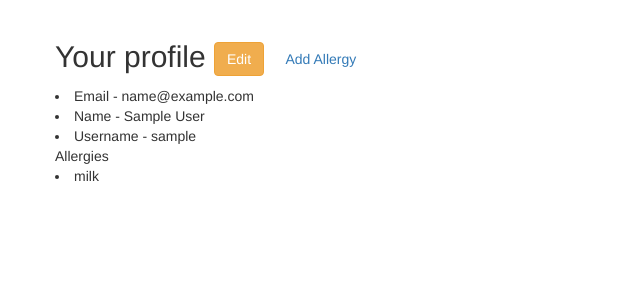
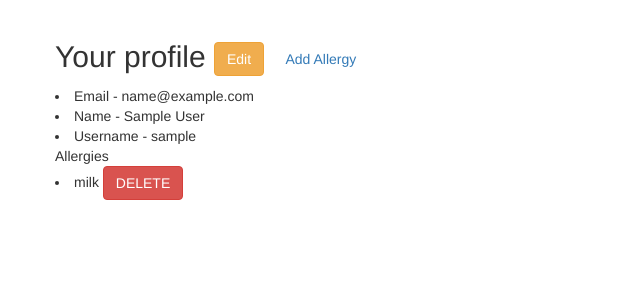
Before and after one commit to gawsk/CrockPot, a Flask app: page /user/ in a window 1280 px wide. Shown: the part 52-352 px from the top of the page, without its empty margins (0-640 px from the left). Run offline with Flask 2, Linux system fonts and the light colour scheme; a user stored in the database is signed in; data comes from the database, SQL or seed files in the repository; tables that the repository leaves empty hold one stand-in row (values such as "Sample post"); parts of the project's set-up code (start-up, migrations or seed data) failed here and were passed over; some libraries are stand-ins or nearby versions.

Commit message:
Ability to delete a User's Allergies

```diff
--- a/app/templates/recipe/view.html
+++ b/app/templates/recipe/view.html
@@ -33,7 +33,7 @@
             </a>
             <form action="{{ url_for('recipe.delete_ingredient') }}" method="post" style='display:inline;margin:0px;padding:0px;'>
               <input type="hidden" name ="recipe_id" value="{{ recipe.id }}" />
-              <button type="submit" name ="quantity_id" value="{{ ingredient.id }}" class="btn btn-danger">DELETE</button>
+              <button type="submit" name ="submit" value="submit" class="btn btn-danger">DELETE</button>
             </form>
             {{ ingredient.amount }} {{ ingredient.measurement_obj.name }} {{ ingredient.ingredient_obj.name }}
 
--- a/app/templates/user_management/view.html
+++ b/app/templates/user_management/view.html
@@ -23,7 +23,15 @@
     Allergies
     <ui>
       {% for allergy in var.user_obj.allergies %}
-        <li>{{ allergy.name }}</li>
+        <li>
+          {{ allergy.name }}
+          <form action="{{ url_for('user_mgmt.delete_allergy') }}" method="post" style='display:inline;margin:0px;padding:0px;'>
+            <input type="hidden" name ="allergy_id" value="{{ allergy.allergy_id }}" />
+            <button type="submit" name ="submit" class="btn btn-danger">DELETE</button>
+          </form>
+        </li>
+
+
       {% endfor %}
     </ui>
 
--- a/app/user_management/views.py
+++ b/app/user_management/views.py
@@ -1,12 +1,12 @@
 """ Views associated with user managemetn """
 
-from flask import render_template, request, redirect, url_for
+from flask import render_template, request, redirect, url_for, flash
 from flask_login import login_required
 from flask.ext.login import current_user
 
 from app.user_management import user_mgmt
 from app.user_management.forms import EditUserForm, AddAllergyForm
-from operations.core import user_modify, user_lookup, user_allergy_modify, allergy_lookup
+from operations.core import user_modify, user_lookup, user_allergy_modify, allergy_lookup, user_allergy_lookup
 from models.core.user_allergy import UserAllergy
 
 @user_mgmt.route('/user/')
@@ -47,3 +47,17 @@ def add_allergy():
             return redirect(url_for('user_mgmt.view'))
 
     return render_template('user_management/add_allergy.html', var={'form':form} )
+
+
+@user_mgmt.route('/user/delete_allergy', methods=['POST'])
+@login_required
+def delete_allergy():
+    """ Delete a specific recipe """
+    if request.method == 'POST':
+        allergy_id = request.form['allergy_id']
+        user_allergy_obj = user_allergy_lookup.by_user_allergy(current_user.id, allergy_id)
+        if user_allergy_obj:
+            user_allergy_modify.delete(user_allergy_obj)
+            flash("Successfully deleted Allergy")
+
+    return redirect(url_for('user_mgmt.view'))
--- a/operations/core/user_allergy_modify.py
+++ b/operations/core/user_allergy_modify.py
@@ -13,4 +13,4 @@ def add(user_id, form):
 
 def delete(user_allergy_obj):
     """Delete a UserAllergy"""
-    return crud.delete(user_obj)
+    return crud.delete(user_allergy_obj)
```
Also changed, not shown: operations/core/user_allergy_lookup.py (+10 -1 lines).
